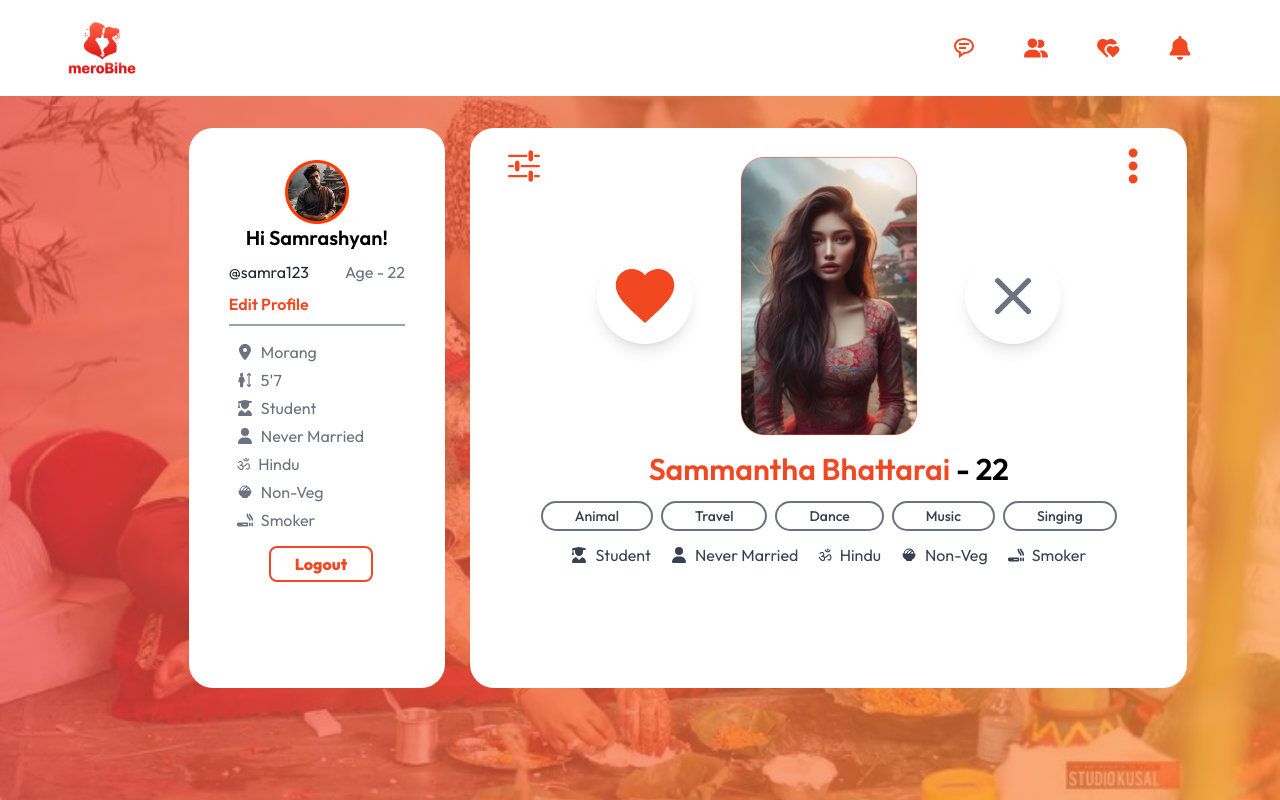
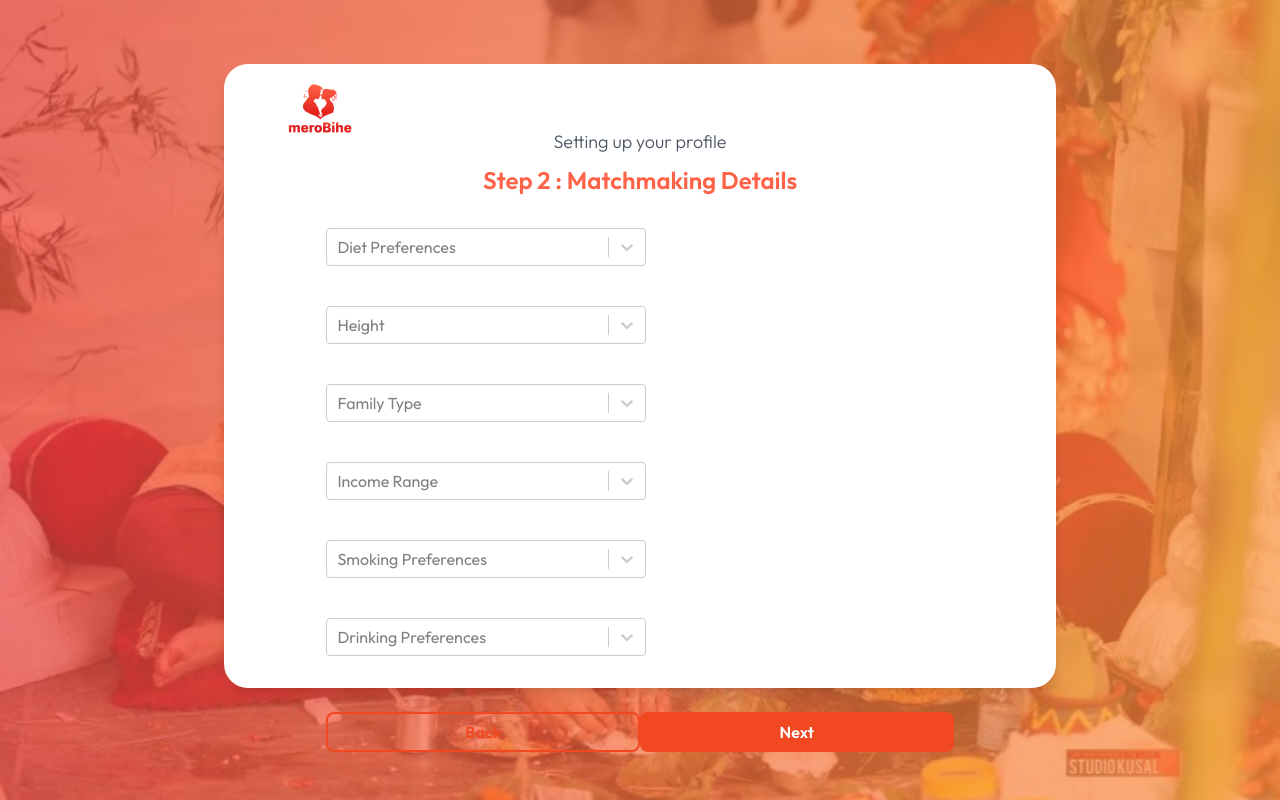
Before and after one commit to Sampannasapkota/matrimonial-webApp, a React (Vite) app in the folder Frontend/: page / in a window 1280 px wide. Built offline with nearby package versions, Linux system fonts and the light colour scheme; a web font is replaced by a local one.

Commit message:
Step 1 and step 2 pretty much completed expect some minor changes in the future

```diff
--- a/Frontend/src/App.jsx
+++ b/Frontend/src/App.jsx
@@ -9,6 +9,8 @@ import NotFoundPage from "./NotFoundPage";
 import Register from "./Register";
 import UserDashboard from "./userDashboard/UserDashboard";
 import MainDashboard from "./userDashboard/MainDashboard";
+import Step1 from "./RegisterSteps/Step1";
+import Step2 from "./RegisterSteps/Step2";
 
 function App() {
   return (
@@ -20,7 +22,10 @@ function App() {
     //     <Route path="*" element={<NotFoundPage />} />
     //   </Routes>
     // </Router>
-    <UserDashboard/>
+    // <UserDashboard/>
+    // <Step1/>
+    <Step2/>
+    // <Register/>
     // <div className="">
     //   <HomePage />
     // </div>
--- /dev/null
+++ b/Frontend/src/RegisterSteps/Step1.jsx
@@ -0,0 +1,114 @@
+import React from "react";
+import wedding from "../assets/wedding.jpeg";
+import mainLogo from "../assets/main-logo.png";
+import Select from "react-select";
+
+const Step1 = () => {
+    const optionsMarital = [
+      { value: "single", label: "Single" },
+      { value: "divorced", label: "Divorced" },
+      { value: "widowed", label: "Widowed" },
+    ];
+
+    const optionsProvince = [
+      { value: "koshi", label: "Koshi" },
+      { value: "madesh", label: "Madesh" },
+      { value: "bagmati", label: "Bagmati" },
+      { value: "gandaki", label: "Gandaki" },
+      { value: "lumbini", label: "Lumbini" },
+      { value: "karnali", label: "Karnali" },
+      { value: "sudurpaschim", label: "Sudurpaschim" },
+    ];
+
+    const optionsDistrict = [
+      { value: "morang", label: "Morang" },
+      { value: "sunsari", label: "Sunsari" },
+      { value: "jhapa", label: "Jhapa" },
+    ];
+
+    const optionsReligion = [
+      { value: "hindu", label: "Hindu" },
+      { value: "muslim", label: "Muslim" },
+      { value: "buddhist", label: "Buddhist" },
+      { value: "christain", label: "Christain" },
+      { value: "jains", label: "Jains" },
+      { value: "others", label: "Others" },
+    ];
+
+    const optionsEducational = [
+      { value: "primary-school", label: "Primary School" },
+      { value: "sec-school", label: "Sec. School" },
+      { value: "bachelors-degree", label: "Bachelor's Degree" },
+      { value: "masters-degree", label: "Master's Degree" },
+      { value: "phd", label: "PhD" },
+    ];
+
+    const optionsEmployment = [
+      { value: "employed", label: "Employed" },
+      { value: "self-employed", label: "Self-Employed" },
+      { value: "student", label: "Student" },
+      { value: "unemployed", label: "UnEmployed" },
+      { value: "retired", label: "Retired" },
+    ];
+
+  return (
+    <div
+      className="relative flex justify-center w-full h-screen py-[5%] bg-center bg-cover font-outfit"
+      id="register"
+      style={{ backgroundImage: `url(${wedding})` }}
+    >
+      <div className="absolute top-0 left-0 w-full h-full bg-gradient-to-r from-red-500 to-orange-400 opacity-70"></div>
+      <form className="absolute px-[8%] h-[78%] shadow-lg bg-white w-[65%] rounded-3xl">
+        <img className="absolute top-5 left-16 w-16" src={mainLogo} alt="" />
+        <p className="text-center font-light text-lg text-gray-600 mt-16 mb-2">
+          Setting up your profile
+        </p>
+        <h2 className="text-[#FF6347] font-semibold text-center text-2xl mb-8">
+          Step 1 : Demographic Details
+        </h2>
+        <div className="flex flex-wrap gap-10">
+          <Select
+            className="w-80"
+            placeholder="Marital Status"
+            options={optionsMarital}
+          />
+          <Select
+            className="w-80"
+            placeholder="Province"
+            options={optionsProvince}
+          />
+          <Select
+            className="w-80"
+            placeholder="District"
+            options={optionsDistrict}
+          />
+          <Select
+            className="w-80"
+            placeholder="Religion"
+            options={optionsReligion}
+          />
+          <Select
+            className="w-80"
+            placeholder="Education Level"
+            options={optionsEducational}
+          />
+          <Select
+            className="w-80"
+            placeholder="Employment Status"
+            options={optionsEmployment}
+          />
+        </div>
+        <div className="flex justify-center mt-14">
+            <button
+              className="w-96 mx-auto bg-[#F24822] rounded-lg h-10 text-white font-semibold  hover:bg-white hover:text-rose-950 hover:border-2 hover:border-rose-950"
+              type="submit"
+            >
+              Next
+            </button>
+        </div>
+      </form>
+    </div>
+  );
+};
+
+export default Step1;
--- /dev/null
+++ b/Frontend/src/RegisterSteps/Step2.jsx
@@ -0,0 +1,87 @@
+import React from 'react'
+import wedding from "../assets/wedding.jpeg";
+import mainLogo from "../assets/main-logo.png";
+import Select from "react-select";
+
+const Step2 = () => {
+    const optionsDiet = [
+      { value: "veg", label: "Veg" },
+      { value: "non-veg", label: "Non-Veg" },
+      { value: "eggiterian", label: "Eggiterian" },
+      { value: "vegan", label: "Vegan" },
+      { value: "no-peference", label: "No Preference" },
+    ];
+    const optionsFamily = [
+      { value: "nuclear", label: "Nuclear" },
+      { value: "joint", label: "Joint" },
+      { value: "extended", label: "Extended" },
+    ];
+    const optionsSmoking = [
+      { value: "non-smoker", label: "Non-Smoker" },
+      { value: "smoker", label: "Smoker" },
+      { value: "trying-to-quit", label: "Trying to quit" },
+    ];
+    const optionsDrinking = [
+      { value: "non-drinker", label: "Non-Drinker" },
+      { value: "drinker", label: "Drinker" },
+      { value: "trying-to-quit", label: "Trying to quit" },
+    ];
+  return (
+    <div
+      className="relative flex justify-center w-full h-screen py-[5%] bg-center bg-cover font-outfit"
+      id="register"
+      style={{ backgroundImage: `url(${wedding})` }}
+    >
+      <div className="absolute top-0 left-0 w-full h-full bg-gradient-to-r from-red-500 to-orange-400 opacity-70"></div>
+      <form className="absolute px-[8%] h-[78%] shadow-lg bg-white w-[65%] rounded-3xl">
+        <img className="absolute top-5 left-16 w-16" src={mainLogo} alt="" />
+        <p className="text-center font-light text-lg text-gray-600 mt-16 mb-2">
+          Setting up your profile
+        </p>
+        <h2 className="text-[#FF6347] font-semibold text-center text-2xl mb-8">
+          Step 2 : Matchmaking Details
+        </h2>
+        <div className="flex flex-wrap gap-10">
+          <Select
+            className="w-80"
+            placeholder="Diet Preferences"
+            options={optionsDiet}
+          />
+          <Select className="w-80" placeholder="Height" />
+          <Select
+            className="w-80"
+            placeholder="Family Type"
+            options={optionsFamily}
+          />
+          <Select className="w-80" placeholder="Income Range" />
+          <Select
+            className="w-80"
+            placeholder="Smoking Preferences"
+            options={optionsSmoking}
+          />
+          <Select
+            className="w-80"
+            placeholder="Drinking Preferences"
+            options={optionsDrinking}
+          />
+        </div>
+        <div className="flex justify-around mt-14">
+          <button
+            className="w-80 mx-auto text-[#F24822] rounded-lg h-10 font-semibold border-2 border-[#F24822] hover:text-rose-950 hover:border-2 hover:border-rose-950"
+            type="submit"
+          >
+            Back
+          </button>
+          <button
+            className="w-80 mx-auto bg-[#F24822] rounded-lg h-10 text-white font-semibold  hover:bg-white hover:text-rose-950 hover:border-2 hover:border-rose-950"
+            type="submit"
+          >
+            Next
+          </button>
+        </div>
+      </form>
+    </div>
+  );
+}
+
+export default Step2
--- a/Frontend/src/SelectOption.jsx
+++ b/Frontend/src/SelectOption.jsx
@@ -8,7 +8,7 @@ const SelectOption = () => {
               styles={customStyles}
               placeholder="Gender"
               options={options}
-            />z
+            />
     </div>
   )
 }
--- a/Frontend/src/Step1.jsx
+++ /dev/null
@@ -1,17 +0,0 @@
-import React from 'react'
-
-const Step1 = () => {
-  return (
-    <div>
-        <div
-      className="relative flex justify-center w-full h-screen py-[5%] bg-center bg-cover font-outfit"
-      id="register"
-      style={{ backgroundImage: `url(${wedding})` }}
-    >
-      <div className="absolute top-0 left-0 w-full h-full bg-gradient-to-r from-red-500 to-orange-400 opacity-70"></div>
-    </div>
-    </div>
-  )
-}
-
-export default Step1
```
Also changed, not shown: Frontend/src/Step2.jsx (deleted), Frontend/src/Step3.jsx (deleted).
